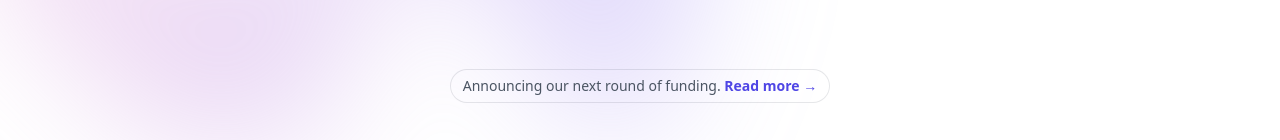
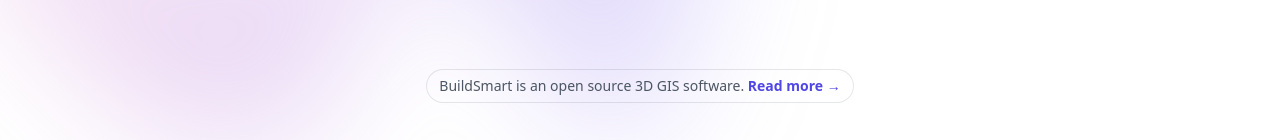
Before and after one commit to daniel-doody/build-smart, a React (Vite) app: page / in a window 1280 px wide. Shown: the part 210-350 px from the top of the page. Built offline with nearby package versions, Linux system fonts and the light colour scheme.

Commit message:
hero content edit

```diff
--- a/src/components/home/Hero.tsx
+++ b/src/components/home/Hero.tsx
@@ -1,18 +1,7 @@
 import { useState } from 'react';
-import { Dialog } from '@headlessui/react';
-import { Bars3Icon, XMarkIcon } from '@heroicons/react/24/outline';
 import Navbar from './Navbar';
 
-const navigation = [
-  { name: 'Product', href: '#' },
-  { name: 'Features', href: '#' },
-  { name: 'Marketplace', href: '#' },
-  { name: 'Company', href: '#' },
-];
-
 const Hero = () => {
-  const [mobileMenuOpen, setMobileMenuOpen] = useState(false);
-
   return (
     <div className='isolate bg-white'>
       <div className='absolute inset-x-0 top-[-10rem] -z-10 transform-gpu overflow-hidden blur-3xl sm:top-[-20rem]'>
@@ -48,7 +37,7 @@
           <div className='mx-auto max-w-2xl py-32 sm:py-48 lg:py-56'>
             <div className='hidden sm:mb-8 sm:flex sm:justify-center'>
               <div className='relative rounded-full py-1 px-3 text-sm leading-6 text-gray-600 ring-1 ring-gray-900/10 hover:ring-gray-900/20'>
-                Announcing our next round of funding.{' '}
+                BuildSmart is an open source 3D GIS software.{' '}
                 <a href='#' className='font-semibold text-indigo-600'>
                   <span className='absolute inset-0' aria-hidden='true' />
                   Read more <span aria-hidden='true'>&rarr;</span>
```
